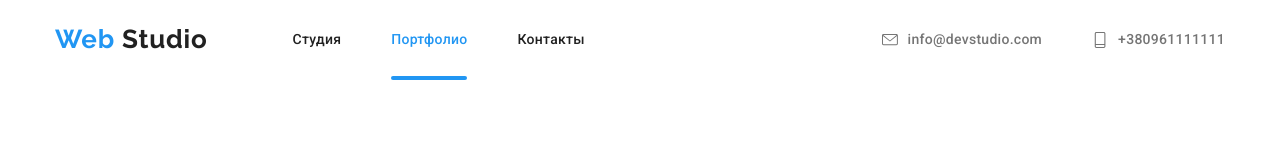
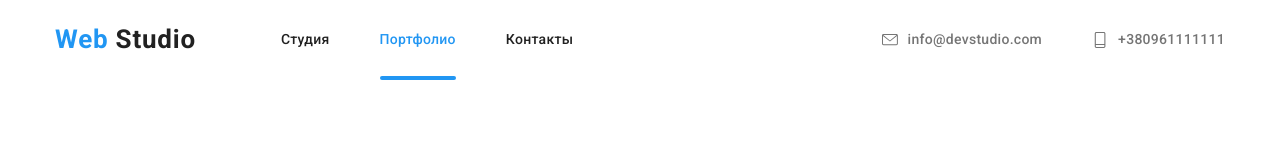
Before and after one commit to Roman-Denysenko/goit-markup-hw-07, a plain HTML site: page portfolio.html in a window 1280 px wide. Shown: the top 160 px of the page. Drawn offline with nearby package versions, Linux system fonts and the light colour scheme.

Commit message:
Подключает мин стили в портфолио

```diff
--- a/portfolio.html
+++ b/portfolio.html
@@ -12,7 +12,7 @@
       rel="stylesheet"
       href="https://cdnjs.cloudflare.com/ajax/libs/modern-normalize/0.6.0/modern-normalize.min.css"
     />
-    <link rel="stylesheet" href="./css/style.css" />
+    <link rel="stylesheet" href="./css/main.min.css" />
   </head>
 
   <body>
```
